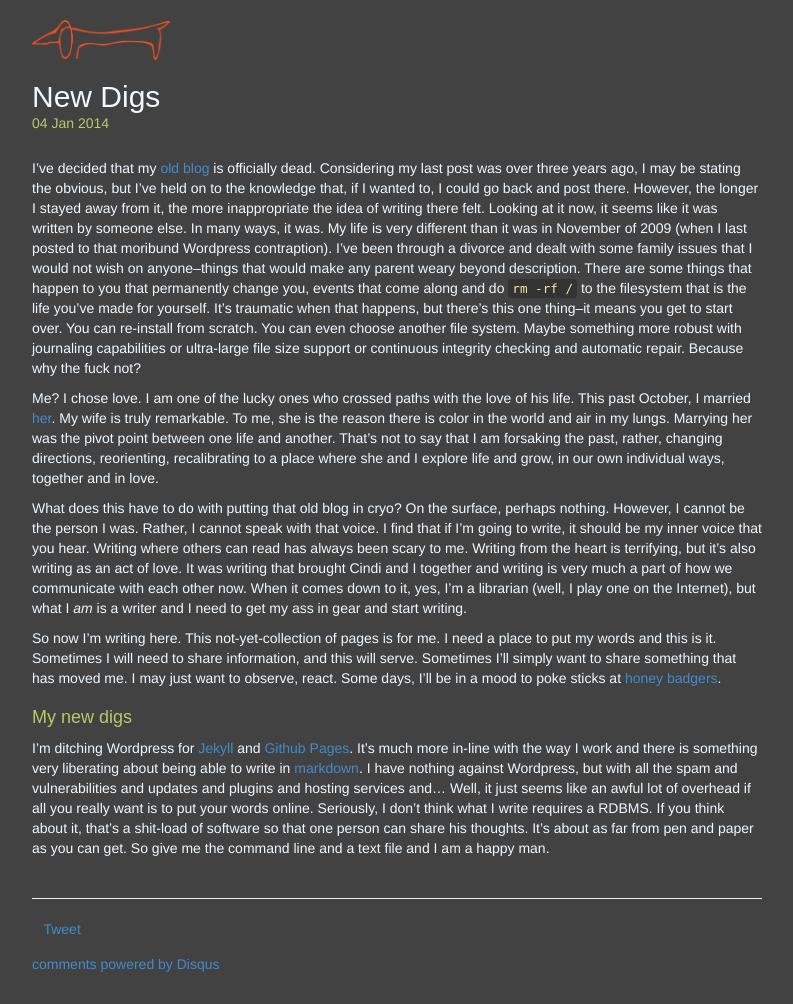
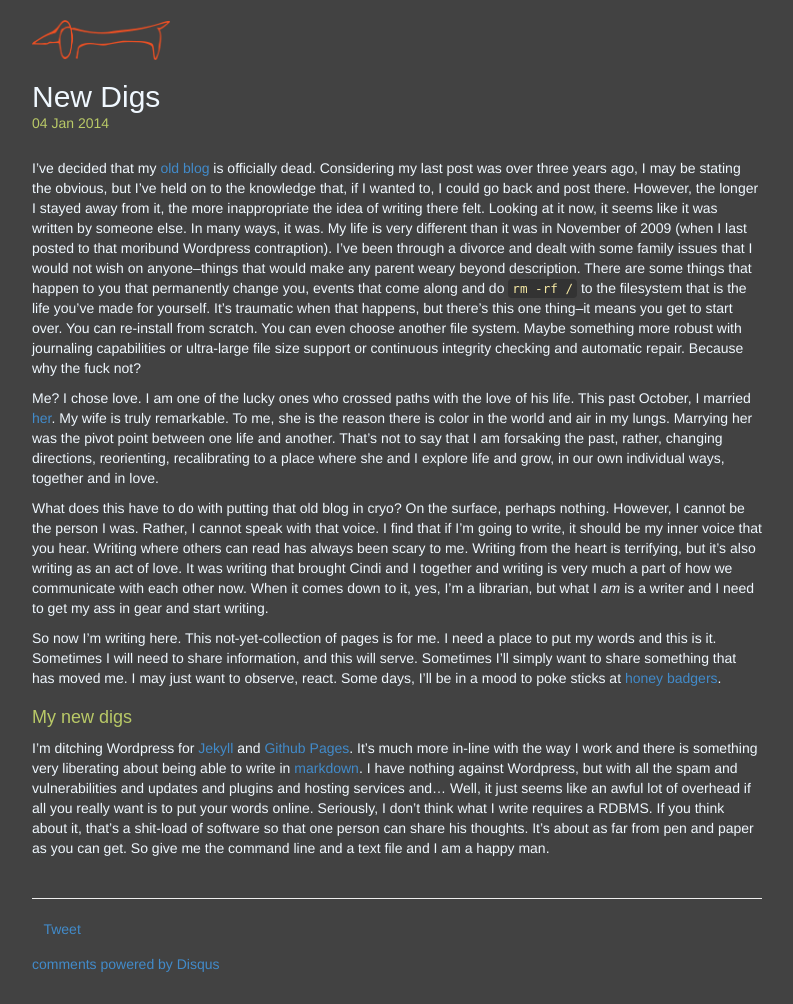
Before and after one commit to jblyberg/jblyberg.github.io, a Jekyll site: the page built from _posts/2014-01-04-new-digs.md, in a window 1280 px wide. Shown: the whole page, without its empty margins (38-831 px from the left). Built offline with Jekyll 4.4.1, drawn with Linux system fonts in a browser that asks for light colours; nearby versions of some CDN libraries; some web fonts are replaced; Markdown is read by kramdown in place of the engine named in the settings; comment, search, counter and statistics services are not loaded.

```diff
--- a/_posts/2014-01-04-new-digs.md
+++ b/_posts/2014-01-04-new-digs.md
@@ -10,7 +10,7 @@ I've decided that my [old blog][blyberg-net] is officially dead.  Considering my
 
 Me? I chose love. I am one of the lucky ones who crossed paths with the love of his life.  This past October, I married [her][cindi].  My wife is truly remarkable.  To me, she is the reason there is color in the world and air in my lungs.  Marrying her was the pivot point between one life and another.  That's not to say that I am forsaking the past, rather, changing directions, reorienting, recalibrating to a place where she and I explore life and grow, in our own individual ways, together and in love.
 
-What does this have to do with putting that old blog in cryo?  On the surface, perhaps nothing. However, I cannot be the person I was.  Rather, I cannot speak with that voice.  I find that if I'm going to write, it should be my inner voice that you hear.  Writing where others can read has always been scary to me.  Writing from the heart is terrifying, but it's also writing as an act of love.  It was writing that brought Cindi and I together and writing is very much a part of how we communicate with each other now.  When it comes down to it, yes, I'm a librarian (well, I play one on the Internet), but what I *am* is a writer and I need to get my ass in gear and start writing.
+What does this have to do with putting that old blog in cryo?  On the surface, perhaps nothing. However, I cannot be the person I was.  Rather, I cannot speak with that voice.  I find that if I'm going to write, it should be my inner voice that you hear.  Writing where others can read has always been scary to me.  Writing from the heart is terrifying, but it's also writing as an act of love.  It was writing that brought Cindi and I together and writing is very much a part of how we communicate with each other now.  When it comes down to it, yes, I'm a librarian, but what I *am* is a writer and I need to get my ass in gear and start writing.
 
 So now I'm writing here. This not-yet-collection of pages is for me.  I need a place to put my words and this is it.  Sometimes I will need to share information, and this will serve.  Sometimes I'll simply want to share something that has moved me. I may just want to observe, react.  Some days, I'll be in a mood to poke sticks at [honey badgers][badger].
 
--- /dev/null
+++ b/robots.txt
@@ -0,0 +1,2 @@
+User-agent: *
+Disallow: /
```
